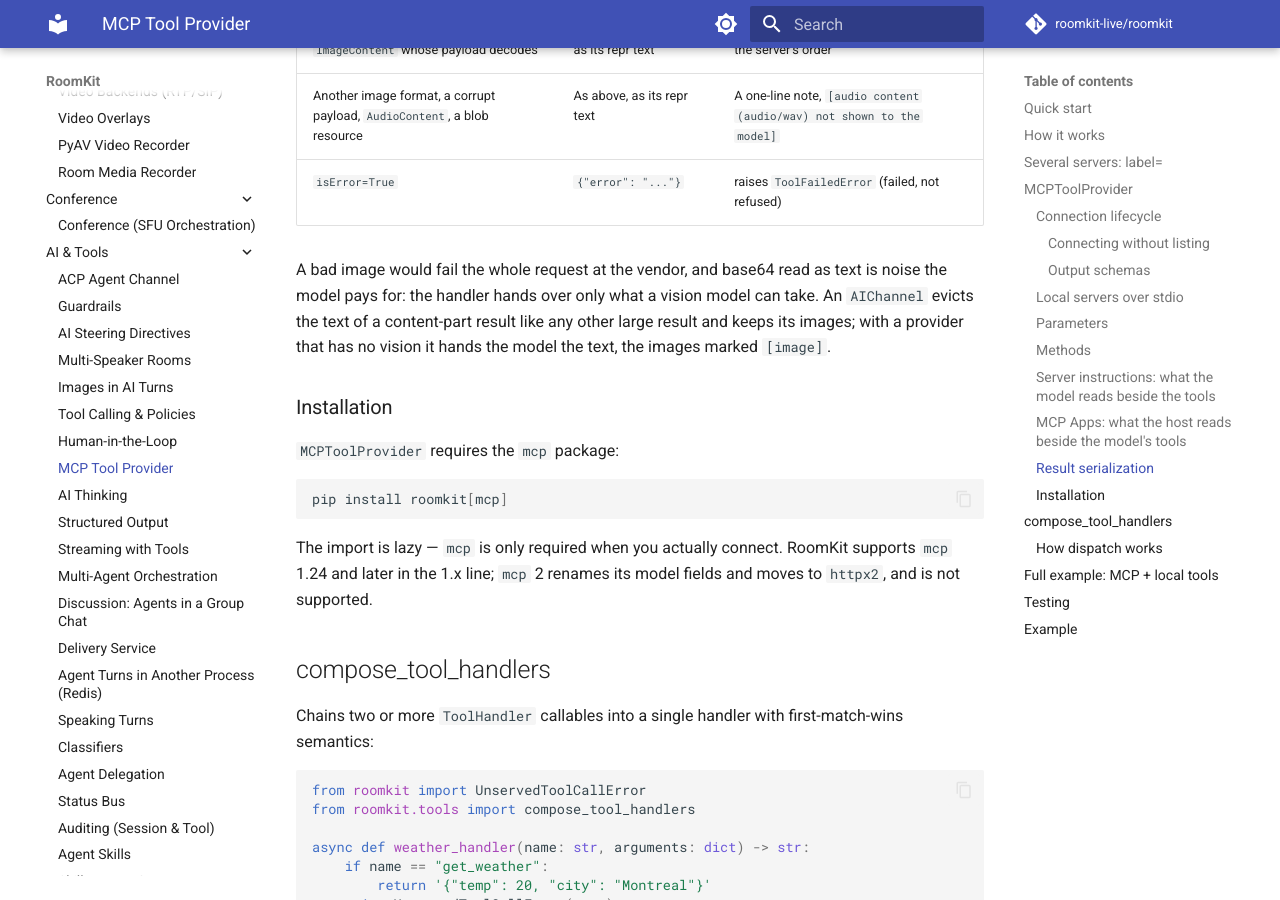
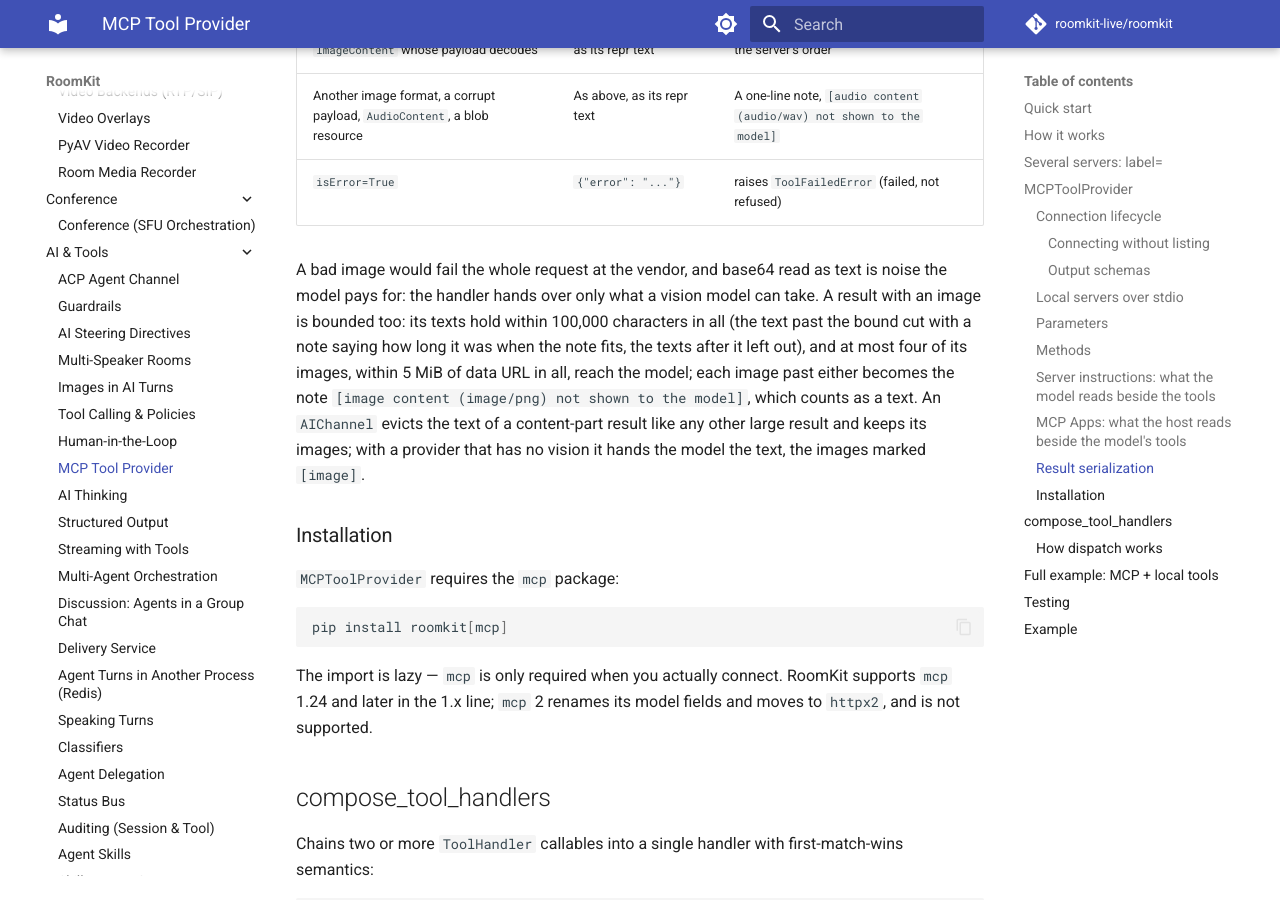
Before and after one commit to roomkit-live/roomkit-docs, an MkDocs documentation site: the page built from docs/guides/mcp-tool-provider.md, in a window 1280 px wide and 900 px high, scrolled down 8475 px. Built offline with MkDocs 1.6.1 and Material for MkDocs 9.7.7, drawn with Linux system fonts in a browser that asks for light colours; comment, search, counter and statistics services are not loaded.

Commit message:
docs(mcp): the bounds of a tool result with an image (RMK-1249)
MCPToolProvider.as_tool_handler() holds such a result's texts within 100,000 characters and shows the model at most four images within 5 MiB, each image past either a note.

```diff
--- a/docs/guides/mcp-tool-provider.md
+++ b/docs/guides/mcp-tool-provider.md
@@ -295,7 +295,7 @@ host authorizes that call itself.
 | Another image format, a corrupt payload, `AudioContent`, a blob resource | As above, as its repr text | A one-line note, `[audio content (audio/wav) not shown to the model]` |
 | `isError=True` | `{"error": "..."}` | raises `ToolFailedError` (failed, not refused) |
 
-A bad image would fail the whole request at the vendor, and base64 read as text is noise the model pays for: the handler hands over only what a vision model can take. An `AIChannel` evicts the text of a content-part result like any other large result and keeps its images; with a provider that has no vision it hands the model the text, the images marked `[image]`.
+A bad image would fail the whole request at the vendor, and base64 read as text is noise the model pays for: the handler hands over only what a vision model can take. A result with an image is bounded too: its texts hold within 100,000 characters in all (the text past the bound cut with a note saying how long it was when the note fits, the texts after it left out), and at most four of its images, within 5 MiB of data URL in all, reach the model; each image past either becomes the note `[image content (image/png) not shown to the model]`, which counts as a text. An `AIChannel` evicts the text of a content-part result like any other large result and keeps its images; with a provider that has no vision it hands the model the text, the images marked `[image]`.
 
 ### Installation
 
```
